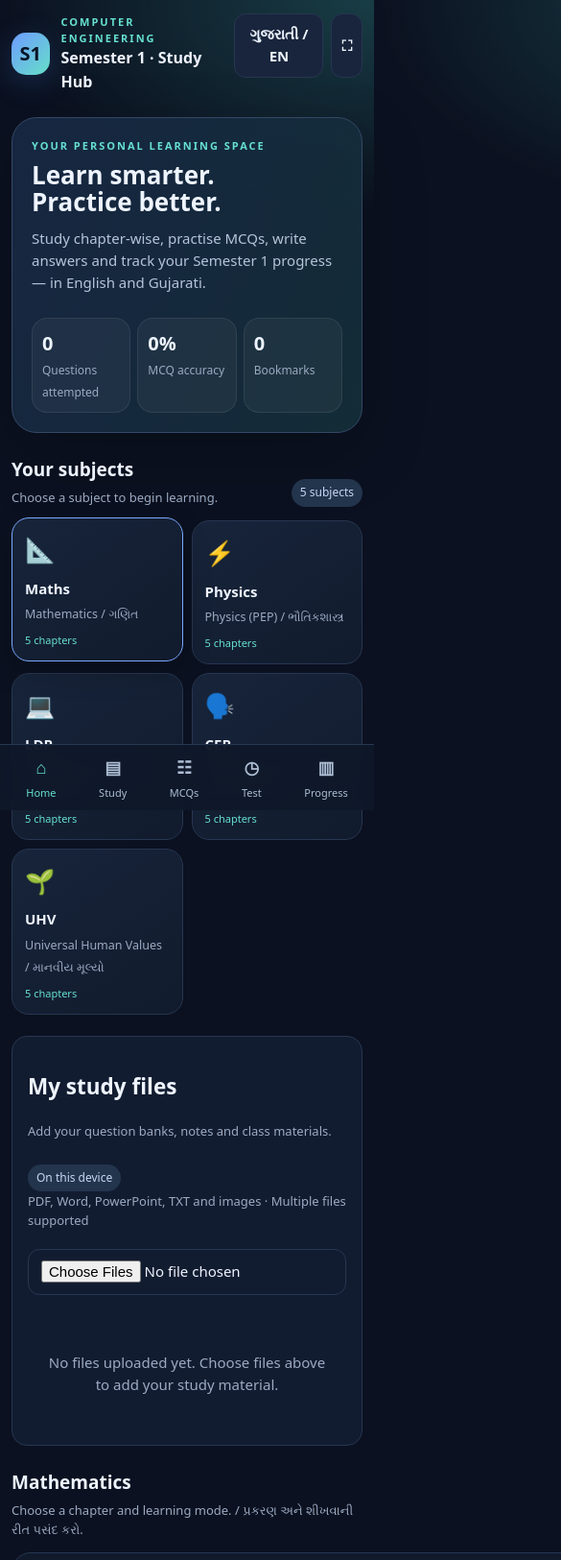
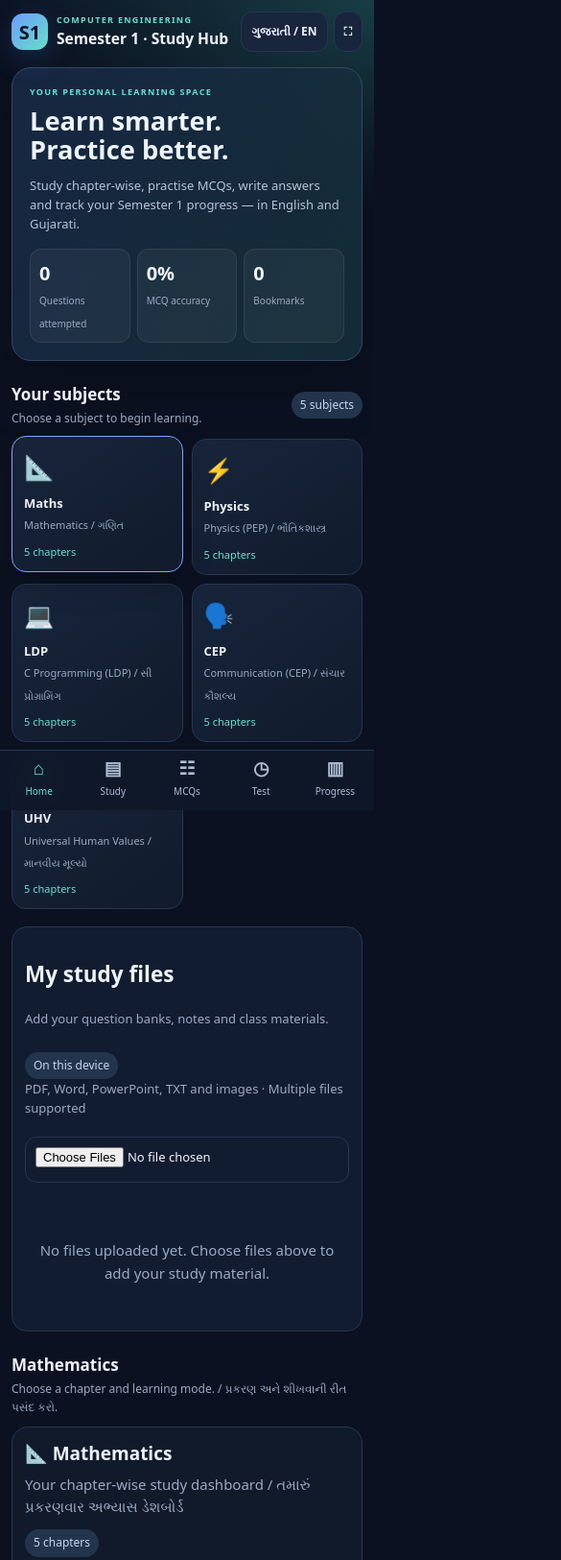
Before and after one commit to quizmaster0987-ai/Sem-1-CE, a plain HTML site: page index.html in a window 390 px wide. Shown: the top 1625 px of the page at 96% size, 585 px wide, since content can reach past the window. Drawn offline with Linux system fonts and the light colour scheme.

Commit message:
Improve Android mobile-first layout and touch controls

```diff
--- a/index.html
+++ b/index.html
@@ -10,6 +10,56 @@
 @media(max-width:900px){.subjects{grid-template-columns:repeat(3,1fr)}.hero{grid-template-columns:1fr}.layout{grid-template-columns:1fr}.side{padding:10px}.nav{flex-direction:row;overflow:auto}.nav button{white-space:nowrap}.nav .sub{padding-left:12px}.stats{max-width:500px}}
 @media(max-width:560px){.app{padding:14px 12px 90px}.top{align-items:flex-start}.top-actions .btn span{display:none}.brand h1{font-size:16px}.hero{padding:20px}.subjects{grid-template-columns:repeat(2,1fr);gap:9px}.subject{min-height:125px;padding:13px}.cards{grid-template-columns:1fr}.stats{gap:7px}.stat{padding:10px}.stat b{font-size:20px}.section-head{margin-top:24px}.content{padding:13px}.mobile-tabs{position:fixed;bottom:0;left:0;right:0;display:flex;justify-content:space-around;padding:9px 5px calc(9px + env(safe-area-inset-bottom));background:#0e1829ed;border-top:1px solid var(--line);backdrop-filter:blur(16px);z-index:10}.mobile-tabs button{background:none;border:0;color:#aebed4;font-size:11px;display:grid;gap:3px;justify-items:center}.mobile-tabs button b{font-size:18px}.mobile-tabs button.active{color:var(--cyan)}}
 .card{min-width:0}#studyUpload{scroll-margin-top:12px}#studyFiles{width:100%;max-width:100%;margin:8px 0}@media(max-width:560px){#studyUpload .cards{grid-template-columns:1fr}.subjects{grid-template-columns:repeat(2,minmax(0,1fr))}.app{padding-bottom:100px}.top-actions .btn{padding:9px 10px}}
+
+/* Mobile-first Android refinements */
+@media(max-width:700px){
+  html{-webkit-text-size-adjust:100%;text-size-adjust:100%;scroll-behavior:smooth}
+  body{min-height:100dvh;overscroll-behavior-y:contain}
+  .app{width:100%;max-width:none;margin:0;padding:12px 12px calc(92px + env(safe-area-inset-bottom))}
+  .top{gap:8px;align-items:center;margin-bottom:16px}
+  .brand{min-width:0;gap:9px}.brand>div:last-child{min-width:0}
+  .brand h1{font-size:clamp(14px,4vw,17px);white-space:nowrap}
+  .eyebrow{font-size:9px;letter-spacing:1.3px}
+  .logo{width:38px;height:38px;flex:0 0 38px;border-radius:12px}
+  .top-actions{gap:6px;flex-shrink:0}.top-actions .btn{min-height:42px;padding:8px 10px;font-size:12px}
+  .hero{grid-template-columns:1fr;padding:18px;border-radius:20px;gap:16px}
+  .hero h2{font-size:clamp(25px,7vw,34px)}
+  .hero p{font-size:13px}
+  .stats{grid-template-columns:repeat(3,minmax(0,1fr));width:100%;gap:7px}
+  .stat{min-width:0;padding:9px;border-radius:12px}.stat b{font-size:20px}.stat span{font-size:10px;line-height:1.25}
+  .section-head{align-items:center;margin:22px 0 11px}
+  .section-head h2{font-size:17px}.section-head p{font-size:12px}
+  .subjects{grid-template-columns:repeat(2,minmax(0,1fr));gap:9px}
+  .subject{min-width:0;min-height:116px;padding:12px;border-radius:15px}
+  .subject strong{font-size:13px;line-height:1.3}.subject small{font-size:11px}
+  .layout{display:block}.side{display:none}
+  .content{width:100%;min-width:0;min-height:280px;padding:13px;border-radius:17px}
+  .content h2{font-size:19px}
+  .toolbar{gap:8px}.toolbar .field{width:100%;min-height:44px}
+  .question{font-size:16px;line-height:1.45}
+  .option{min-height:48px;padding:12px;font-size:14px;line-height:1.4}
+  .btn{min-height:44px;padding:10px 13px}
+  input,select,textarea{font-size:16px!important}
+  .answer{min-height:135px}
+  .cards{grid-template-columns:1fr;gap:9px}
+  .card{padding:13px}
+  .mobile-tabs{display:flex;min-height:62px;padding:7px 3px calc(7px + env(safe-area-inset-bottom));gap:2px}
+  .mobile-tabs button{flex:1;min-width:0;min-height:48px;font-size:10px;touch-action:manipulation}
+  .mobile-tabs button b{font-size:19px;line-height:1.1}
+  #studyUpload{margin-top:18px!important;scroll-margin-top:8px}
+  #studyFiles{min-height:48px;padding:10px;font-size:13px!important}
+  #fileList .card{overflow-wrap:anywhere}
+  .footer{font-size:10px;padding:0 8px}
+}
+@media(max-width:360px){
+  .app{padding-left:9px;padding-right:9px}
+  .brand h1{font-size:13px}
+  .top-actions .btn{padding:7px 8px}
+  .subject{padding:10px;min-height:108px}
+  .mobile-tabs button{font-size:9px}
+}
+button,.subject,.mobile-tabs button{touch-action:manipulation;-webkit-tap-highlight-color:transparent}
+
 </style></head>
 <body><main class="app">
 <header class="top"><div class="brand"><div class="logo">S1</div><div><div class="eyebrow">Computer Engineering</div><h1>Semester 1 · Study Hub</h1></div></div><div class="top-actions"><button class="btn" id="langBtn">ગુજરાતી / EN</button><button class="btn" id="installBtn" hidden>＋ Install</button><button class="btn" id="fullBtn">⛶ <span>Fullscreen</span></button></div></header>
```
